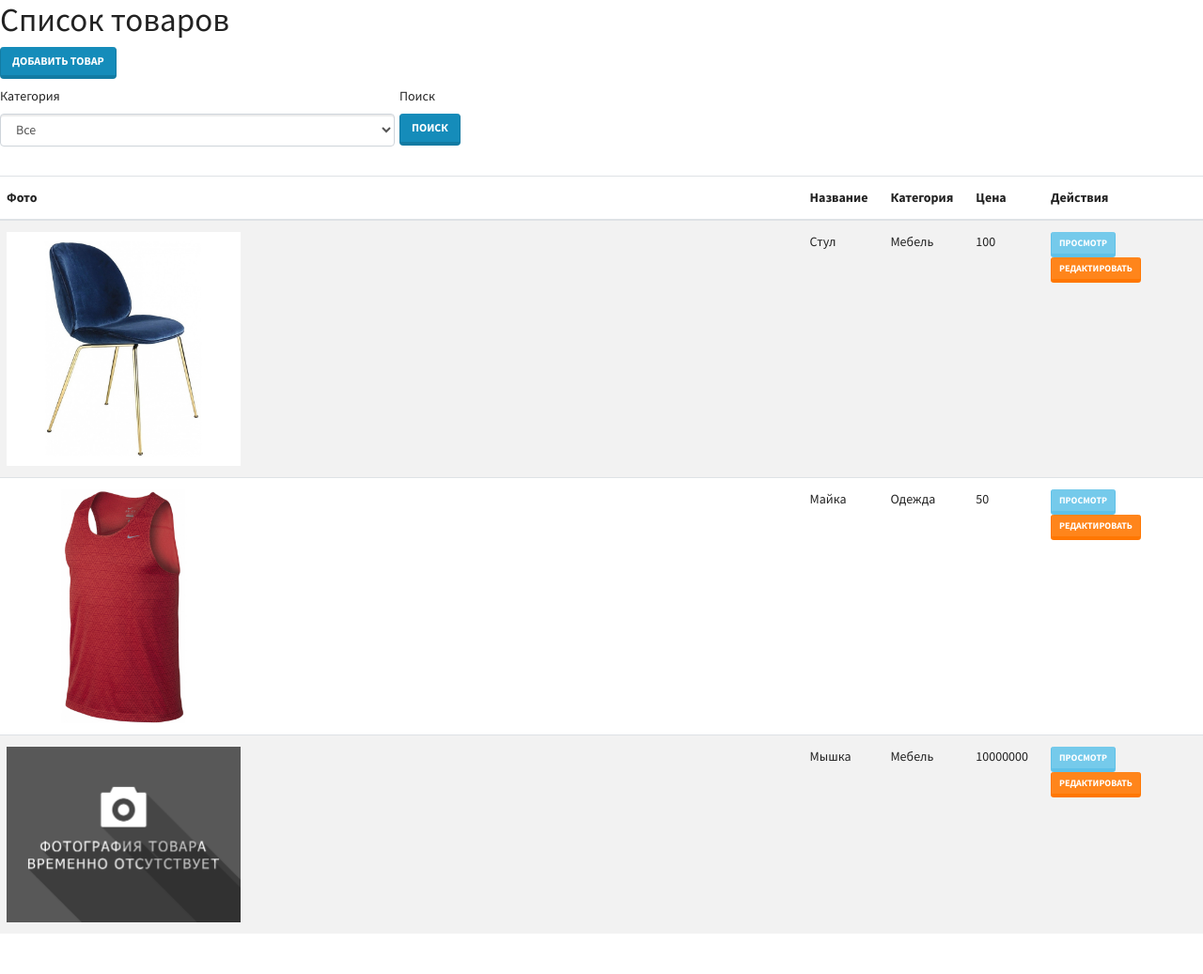
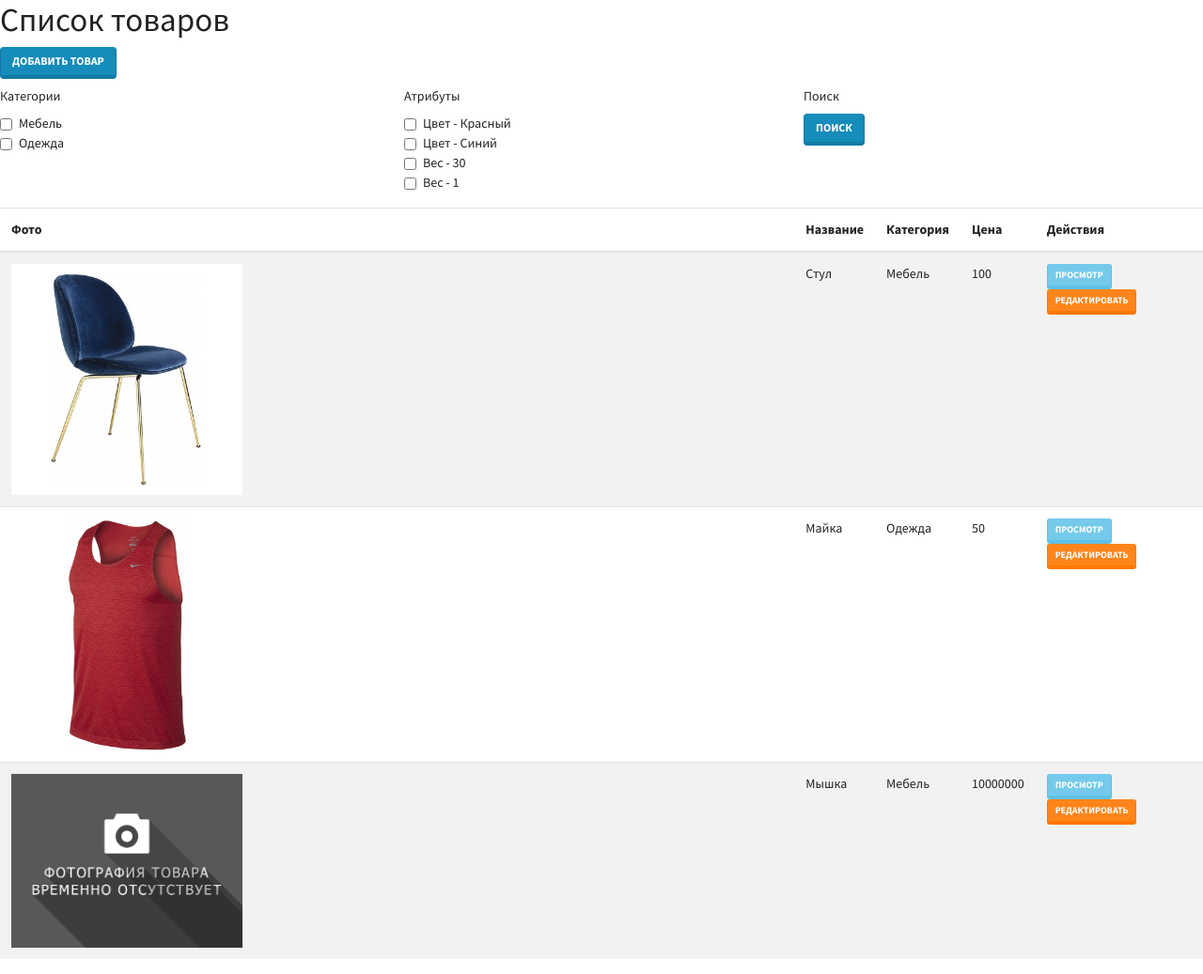
Before and after one commit to Sblvsk/Hard_Code, a Django app: page /shop/products/ in a window 1280 px wide. Shown: the whole page at 94% size. Before the commit the page ends 994 px from the top, so only its background shows below. Run offline with Django 4.2, Linux system fonts and the light colour scheme; data comes from the database, SQL or seed files in the repository; both versions use the stored data as it was after the commit; some libraries are stand-ins or nearby versions.

Commit message:
fix filter in product_list

```diff
--- a/core/mainapp/models.py
+++ b/core/mainapp/models.py
@@ -21,6 +21,7 @@ class ProductAttribute(models.Model):
     name = models.CharField(max_length=100)
     category = models.ForeignKey(ProductCategory, on_delete=models.CASCADE)
     data_type = models.CharField(max_length=100)
+
     def __str__(self):
         return f'{self.name} - {self.data_type}'
 
--- a/core/mainapp/templates/mainapp/product_list.html
+++ b/core/mainapp/templates/mainapp/product_list.html
@@ -10,14 +10,30 @@
     <form method="get">
         <div class="form-row">
             <div class="form-group col-md-4">
-                <label for="category">Категория</label>
-                <select id="category" name="category" class="form-control">
-                    <option value="">Все</option>
-                    {% for category in categories %}
-                        <option value="{{ category.id }}"
-                                {% if category.id == selected_category %}selected{% endif %}>{{ category.name }}</option>
-                    {% endfor %}
-                </select>
+                <label>Категории</label>
+                {% for category in categories %}
+                    <div class="form-check">
+                        <input class="form-check-input" type="checkbox" name="categories" id="category{{ category.id }}"
+                               value="{{ category.id }}"
+                               {% if category.id in selected_categories %}checked{% endif %}>
+                        <label class="form-check-label" for="category{{ category.id }}">
+                            {{ category.name }}
+                        </label>
+                    </div>
+                {% endfor %}
+            </div>
+            <div class="form-group col-md-4">
+                <label>Атрибуты</label>
+                {% for attribute in attributes %}
+                    <div class="form-check">
+                        <input class="form-check-input" type="checkbox" name="attributes"
+                               id="attribute{{ attribute.id }}" value="{{ attribute.id }}"
+                               {% if attribute.id in selected_attributes %}checked{% endif %}>
+                        <label class="form-check-label" for="attribute{{ attribute.id }}">
+                            {{ attribute }}
+                        </label>
+                    </div>
+                {% endfor %}
             </div>
             <div class="form-group ">
                 <label for="search">Поиск</label>
@@ -25,6 +41,7 @@
                     <button type="submit" class="btn btn-primary">Поиск</button>
                 </div>
             </div>
+        </div>
     </form>
 
     {% if products %}
@@ -42,11 +59,9 @@
             {% for product in products %}
                 <tr>
                     <td>
-                        {% if product.avatar %}
-                            <img src="{{ product.avatar.url }}" alt="" width="30%">
-                        {% else %}
-                            <img src="{{ MEDIA_URL }}285621.0x1000.jpg" alt="" width="30%">
-                        {% endif %}
+
+                        <img src="{{ product.avatar.url }}" alt="" width="30%">
+
                     <td>{{ product.name }}</td>
                     <td>{{ product.category.name }}</td>
                     <td>{{ product.price }} {{ product.currency }}</td>
--- a/core/mainapp/views.py
+++ b/core/mainapp/views.py
@@ -1,8 +1,8 @@
-from django.views.generic import ListView, CreateView, UpdateView, DetailView, FormView
+from django.views.generic import ListView, CreateView, UpdateView, DetailView
 from django.urls import reverse_lazy
 
-from .forms import ProductForm, ProductCategoryForm
-from .models import Product, ProductCategory
+from .forms import ProductForm
+from .models import Product, ProductCategory, ProductAttribute
 
 
 class ProductListView(ListView):
@@ -13,14 +13,20 @@ class ProductListView(ListView):
     def get_context_data(self, pk=None, **kwargs):
         context = super(ProductListView, self).get_context_data(**kwargs)
         context["categories"] = ProductCategory.objects.all()
+        context["attributes"] = ProductAttribute.objects.all()
 
         return context
 
     def get_queryset(self):
         queryset = super().get_queryset()
         category = self.request.GET.get('category')
-        if category:
+        attributes = self.request.GET.get('attributes')
+        if category and attributes:
+            queryset = Product.objects.filter(category=category, attributes=attributes)
+        elif category:
             queryset = Product.objects.filter(category=category)
+        elif attributes:
+            queryset = Product.objects.filter(attributes=attributes)
         return queryset
 
 
```
Also changed, not shown: core/mainapp/forms.py (+1 -8 lines), core/db.sqlite3.
